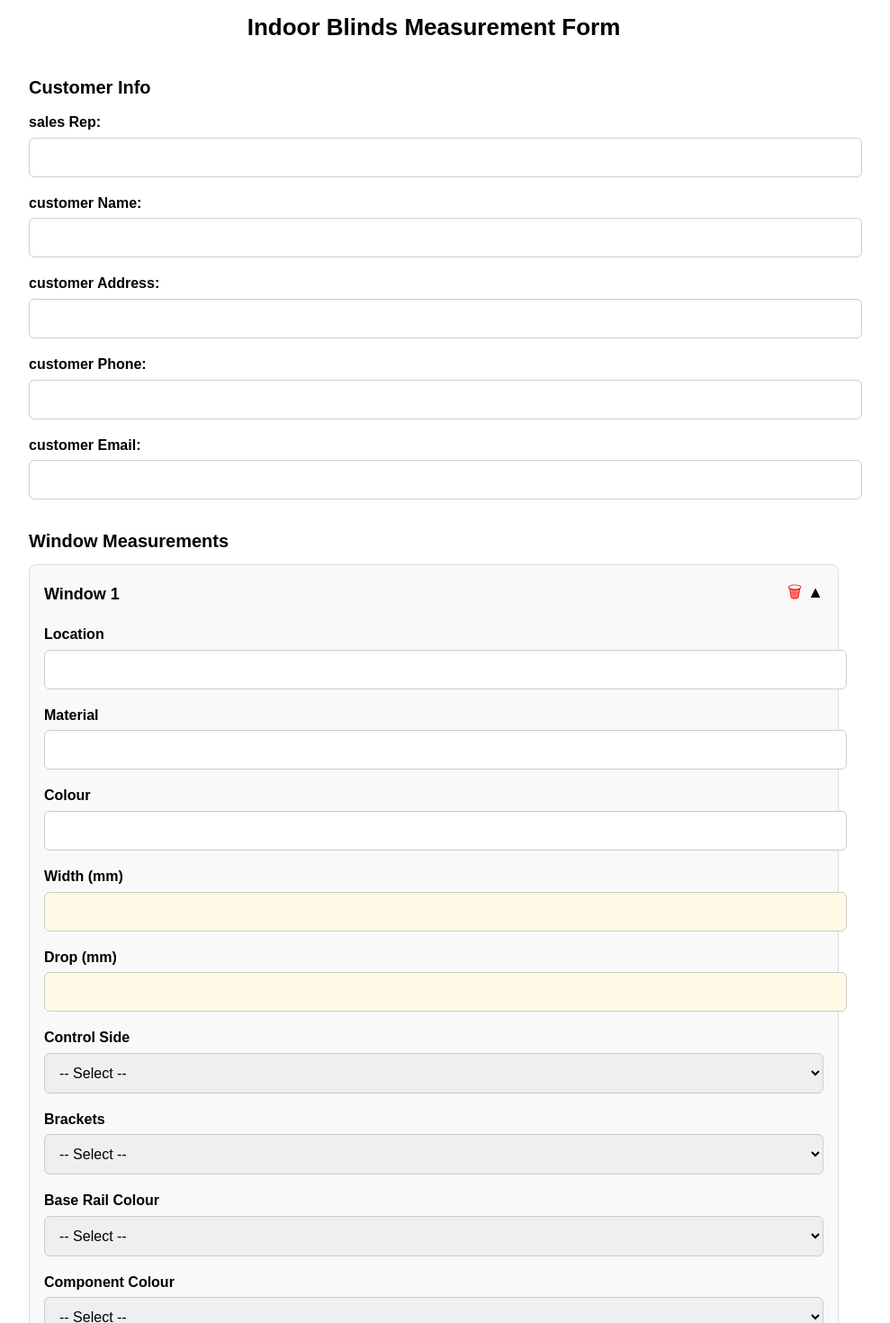
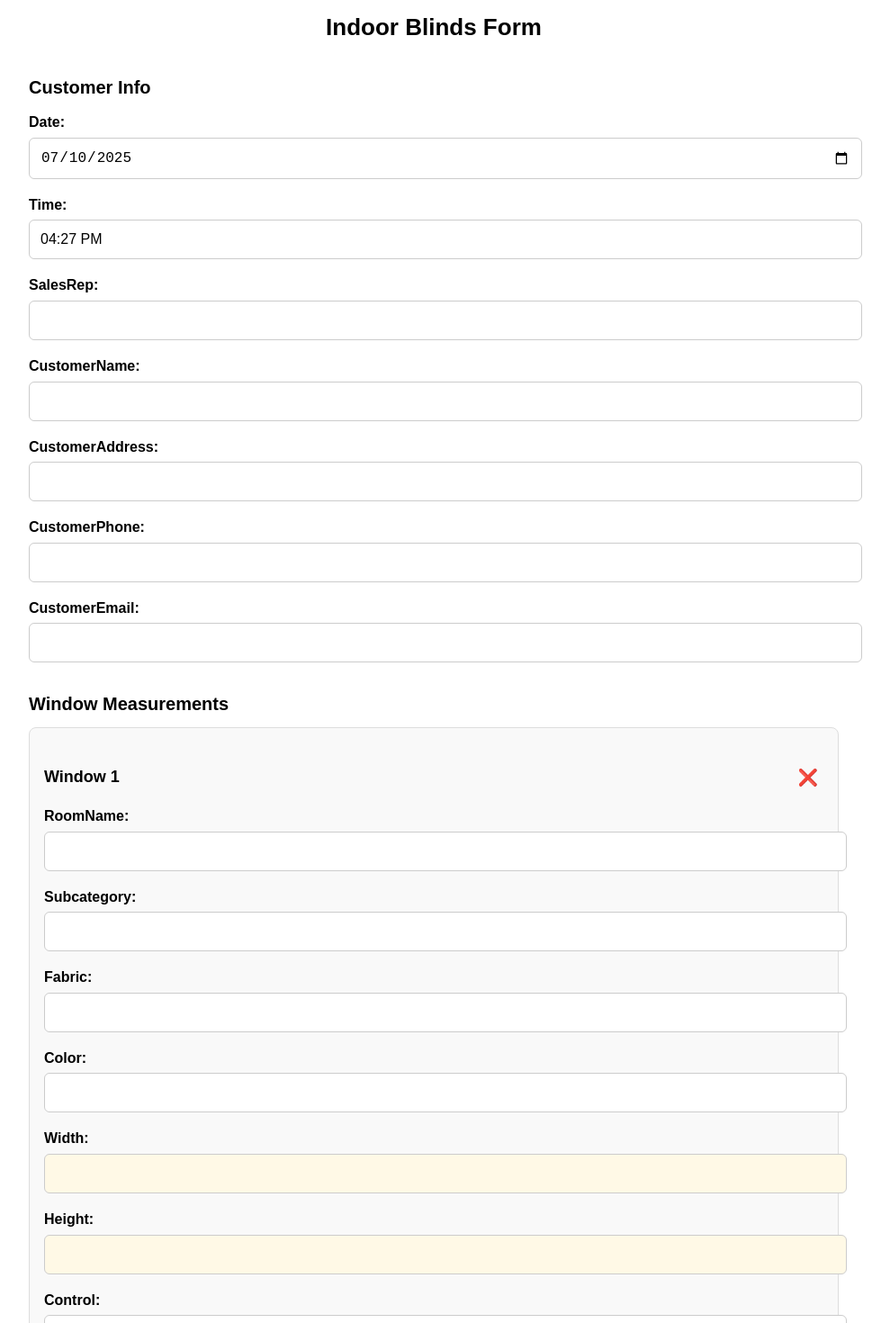
Before and after one commit to DeveshMoolchandani/Blossom-Blinds-App, a Next.js app: page /indoor-blinds in a window 1280 px wide. Shown: the part 40-1510 px from the top of the page at 90% size, without its empty margins (158-1147 px from the left). Built offline with nearby package versions, Linux system fonts and the light colour scheme.

Commit message:
✅ Final Indoor Blinds form: collapse, validation, preview, delete

```diff
--- a/pages/indoor-blinds.js
+++ b/pages/indoor-blinds.js
@@ -9,33 +9,34 @@ export default function IndoorBlindsForm() {
     customerName: '',
     customerAddress: '',
     customerPhone: '',
-    customerEmail: ''
+    customerEmail: '',
   });
 
   const [windows, setWindows] = useState([
     {
-      location: '',
+      roomName: '',
+      subcategory: '',
+      fabric: '',
+      color: '',
       width: '',
-      drop: '',
-      material: '',
-      color: '',
-      controlSide: '',
-      brackets: '',
-      baseRailColor: '',
-      componentColor: '',
-      rollDirection: ''
-    }
+      height: '',
+      control: '',
+      fit: '',
+      roll: '',
+      motorised: '',
+      comments: '',
+    },
   ]);
 
-  const [expandedWindows, setExpandedWindows] = useState([true]);
   const [showPreview, setShowPreview] = useState(false);
+  const [collapsed, setCollapsed] = useState([false]);
 
   useEffect(() => {
     const now = new Date();
     setCustomerInfo((prev) => ({
       ...prev,
-      date: now.toLocaleDateString('en-GB'),
-      time: now.toLocaleTimeString()
+      date: now.toISOString().split('T')[0],
+      time: now.toLocaleTimeString([], { hour: '2-digit', minute: '2-digit' }),
     }));
   }, []);
 
@@ -46,196 +47,156 @@ export default function IndoorBlindsForm() {
 
   const handleWindowChange = (index, e) => {
     const { name, value } = e.target;
-    const updated = [...windows];
-    updated[index][name] = value;
-    setWindows(updated);
+    const updatedWindows = [...windows];
+    updatedWindows[index][name] = value;
+    setWindows(updatedWindows);
   };
 
   const addWindow = () => {
-    setWindows((prev) => [
-      ...prev,
+    setWindows([
+      ...windows,
       {
-        location: '',
+        roomName: '',
+        subcategory: '',
+        fabric: '',
+        color: '',
         width: '',
-        drop: '',
-        material: '',
-        color: '',
-        controlSide: '',
-        brackets: '',
-        baseRailColor: '',
-        componentColor: '',
-        rollDirection: ''
-      }
+        height: '',
+        control: '',
+        fit: '',
+        roll: '',
+        motorised: '',
+        comments: '',
+      },
     ]);
-    setExpandedWindows((prev) => [...prev, true]);
+    setCollapsed([...collapsed, false]);
   };
 
   const deleteWindow = (index) => {
-    const win = windows[index];
-    const isEmpty = Object.values(win).every((v) => !v);
-    if (!isEmpty) return alert('❌ Only empty window sections can be deleted.');
-    const updated = [...windows];
-    const toggled = [...expandedWindows];
-    updated.splice(index, 1);
-    toggled.splice(index, 1);
-    setWindows(updated);
-    setExpandedWindows(toggled);
+    const window = windows[index];
+    const isBlank = Object.values(window).every((v) => v === '');
+    if (!isBlank) return;
+    const updatedWindows = windows.filter((_, i) => i !== index);
+    const updatedCollapsed = collapsed.filter((_, i) => i !== index);
+    setWindows(updatedWindows);
+    setCollapsed(updatedCollapsed);
+  };
+
+  const toggleCollapse = (index) => {
+    const updated = [...collapsed];
+    updated[index] = !updated[index];
+    setCollapsed(updated);
+  };
+
+  const validateFields = () => {
+    const { customerName, customerPhone } = customerInfo;
+    if (!customerName || !/^\d{10}$/.test(customerPhone)) return false;
+    for (const win of windows) {
+      if (!win.roomName || !win.width || !win.height) return false;
+    }
+    return true;
   };
 
   const handleSubmit = async (e) => {
     e.preventDefault();
-
-    if (!customerInfo.customerName || !customerInfo.customerPhone || windows.length === 0) {
-      alert("❌ Missing customer name, phone or windows data");
+    if (!validateFields()) {
+      alert('❌ Submission failed: Missing or invalid fields (e.g. phone, width/drop)');
       return;
     }
 
     const payload = {
       ...customerInfo,
-      windows
+      windows,
     };
 
     try {
-      const response = await fetch('https://script.google.com/macros/s/AKfycbwyfc1yWqACSL8CvhT3WFbInDEgYal77aShA4yKaX6AGkN5yq5Er3lokIciS5gSySPg/exec', {
+      const response = await fetch('/api/indoor-blinds-proxy', {
         method: 'POST',
+        headers: {
+          'Content-Type': 'application/json',
+        },
         body: JSON.stringify(payload),
-        headers: { 'Content-Type': 'application/json' }
       });
 
       const result = await response.json();
       if (result.result === 'success') {
-        alert('✅ Form submitted successfully');
-        window.location.reload();
+        alert('✅ Form submitted successfully!');
       } else {
-        alert('❌ Submission failed: ' + result.message);
+        alert(`❌ Submission failed: ${result.message}`);
       }
     } catch (err) {
-      alert('❌ Submission failed');
       console.error(err);
+      alert('❌ Network error');
     }
   };
 
-  const toggleExpand = (index) => {
-    const updated = [...expandedWindows];
-    updated[index] = !updated[index];
-    setExpandedWindows(updated);
-  };
-
   return (
-    <div className={styles.formContainer}>
-      <h2 className={styles.formTitle}>Indoor Blinds Measurement Form</h2>
+    <form onSubmit={handleSubmit} className={styles.formContainer}>
+      <h2 className={styles.formTitle}>Indoor Blinds Form</h2>
 
       <h3 className={styles.sectionHeading}>Customer Info</h3>
-      {['salesRep', 'customerName', 'customerAddress', 'customerPhone', 'customerEmail'].map((field) => (
-        <div key={field} className={styles.inputGroup}>
-          <label>{field.replace(/([A-Z])/g, ' $1')}:</label>
+      {Object.entries(customerInfo).map(([field, value]) => (
+        <div className={styles.inputGroup} key={field}>
+          <label>
+            {field.charAt(0).toUpperCase() + field.slice(1)}:
+          </label>
           <input
-            type="text"
+            type={field === 'date' ? 'date' : 'text'}
             name={field}
-            value={customerInfo[field]}
+            value={value}
             onChange={handleCustomerChange}
-            required
+            required={field !== 'time'}
+            readOnly={field === 'time'}
           />
         </div>
       ))}
 
       <h3 className={styles.sectionHeading}>Window Measurements</h3>
-      {windows.map((win, i) => (
-        <div key={i} className={styles.windowSection}>
-          <div className={styles.windowHeader} onClick={() => toggleExpand(i)}>
-            <span>Window {i + 1}</span>
-            <span>
-              <button
-                className={styles.deleteBtn}
-                type="button"
-                title="Delete"
-                onClick={() => deleteWindow(i)}
-              >
-                🗑
-              </button>
-              {expandedWindows[i] ? '▲' : '▼'}
+      {windows.map((window, idx) => (
+        <div className={styles.windowSection} key={idx}>
+          <h4 className={styles.windowHeader} onClick={() => toggleCollapse(idx)}>
+            <span>{`Window ${idx + 1}`}</span>
+            <span style={{ fontWeight: 'bold', marginLeft: '12px' }}>
+              {window.roomName || ''}
             </span>
-          </div>
-          {expandedWindows[i] && (
+            <button
+              type="button"
+              className={styles.deleteBtn}
+              onClick={() => deleteWindow(idx)}
+              title="Delete if blank"
+            >
+              ❌
+            </button>
+          </h4>
+
+          {!collapsed[idx] && (
             <>
               {[
-                { label: 'Location', name: 'location' },
-                { label: 'Material', name: 'material' },
-                { label: 'Colour', name: 'color' }
-              ].map(({ label, name }) => (
-                <div key={name} className={styles.inputGroup}>
-                  <label>{label}</label>
+                'roomName',
+                'subcategory',
+                'fabric',
+                'color',
+                'width',
+                'height',
+                'control',
+                'fit',
+                'roll',
+                'motorised',
+                'comments',
+              ].map((field) => (
+                <div className={styles.inputGroup} key={field}>
+                  <label>
+                    {field.charAt(0).toUpperCase() + field.slice(1)}:
+                  </label>
                   <input
-                    type="text"
-                    name={name}
-                    value={win[name]}
-                    onChange={(e) => handleWindowChange(i, e)}
-                    required
+                    type={['width', 'height'].includes(field) ? 'number' : 'text'}
+                    className={['width', 'height'].includes(field) ? styles.measurementInput : ''}
+                    name={field}
+                    value={window[field]}
+                    onChange={(e) => handleWindowChange(idx, e)}
+                    inputMode={['width', 'height'].includes(field) ? 'numeric' : 'text'}
+                    required={field !== 'comments'}
                   />
-                </div>
-              ))}
-
-              <div className={styles.inputGroup}>
-                <label>Width (mm)</label>
-                <input
-                  type="number"
-                  inputMode="numeric"
-                  name="width"
-                  value={win.width}
-                  onChange={(e) => handleWindowChange(i, e)}
-                  required
-                  className={styles.measurementInput}
-                />
-              </div>
-              <div className={styles.inputGroup}>
-                <label>Drop (mm)</label>
-                <input
-                  type="number"
-                  inputMode="numeric"
-                  name="drop"
-                  value={win.drop}
-                  onChange={(e) => handleWindowChange(i, e)}
-                  required
-                  className={styles.measurementInput}
-                />
-              </div>
-
-              {[
-                { label: 'Control Side', name: 'controlSide', options: ['Left', 'Right'] },
-                {
-                  label: 'Brackets',
-                  name: 'brackets',
-                  options: [
-                    'N/A', '55mm', 'Dual Opposite side', 'Dual Same Side to suit',
-                    'Dual Same side', 'Dual opposite Side to suit', 'None', 'Single',
-                    'Slim Combo Top Back', 'Slim Combo Top Back to suit',
-                    'Slim Combo Top Front to suit', 'Slim Combo Top front'
-                  ]
-                },
-                {
-                  label: 'Base Rail Colour',
-                  name: 'baseRailColor',
-                  options: ['Anodised', 'Bone', 'Pure White', 'Sandstone', 'Satin Black']
-                },
-                {
-                  label: 'Component Colour',
-                  name: 'componentColor',
-                  options: ['Black Grey', 'Sandstone', 'White', 'Standard']
-                },
-                {
-                  label: 'Roll Direction',
-                  name: 'rollDirection',
-                  options: ['Over Roll', 'Standard']
-                }
-              ].map(({ label, name, options }) => (
-                <div key={name} className={styles.inputGroup}>
-                  <label>{label}</label>
-                  <select name={name} value={win[name]} onChange={(e) => handleWindowChange(i, e)} required>
-                    <option value="">-- Select --</option>
-                    {options.map((opt) => (
-                      <option key={opt} value={opt}>{opt}</option>
-                    ))}
-                  </select>
                 </div>
               ))}
             </>
@@ -248,26 +209,22 @@ export default function IndoorBlindsForm() {
       </button>
 
       <button type="button" onClick={() => setShowPreview(true)} className={styles.reviewBtn}>
-        👁 Preview Before Submit
+        🔍 Preview Form
       </button>
 
-      <button type="submit" onClick={handleSubmit} className={styles.submitBtn}>
-        📤 Submit
+      <button type="submit" className={styles.submitBtn}>
+        Submit
       </button>
 
       {showPreview && (
         <div className={styles.modal} onClick={() => setShowPreview(false)}>
           <div className={styles.modalContent} onClick={(e) => e.stopPropagation()}>
-            <h3>Customer Info</h3>
-            <pre>{JSON.stringify(customerInfo, null, 2)}</pre>
-            <h3>Windows</h3>
-            <pre>{JSON.stringify(windows, null, 2)}</pre>
-            <button onClick={() => setShowPreview(false)} className={styles.submitBtn}>
-              Close Preview
-            </button>
+            <h3>Review Submission</h3>
+            <pre>{JSON.stringify({ ...customerInfo, windows }, null, 2)}</pre>
+            <button onClick={() => setShowPreview(false)} className={styles.submitBtn}>Close</button>
           </div>
         </div>
       )}
-    </div>
+    </form>
   );
 }
```
